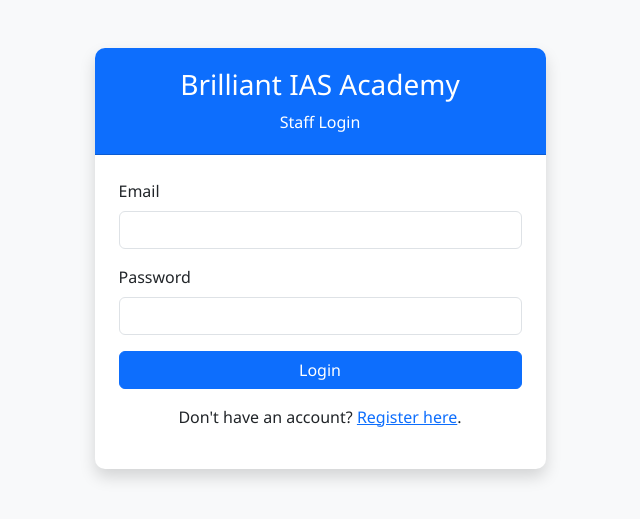
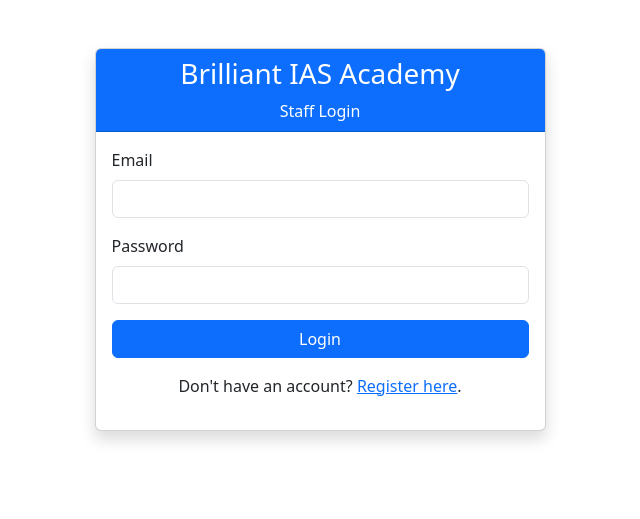
Before and after one commit to Aswin13072004/B-IAS-Question, a PHP site: page / in a window 1280 px wide. Shown: the top 519 px of the page, without its empty margins (320-960 px from the left). Run offline with PHP 8.4, Linux system fonts and the light colour scheme.

Commit message:
final changes done

```diff
--- a/assets/dashboard.css
+++ b/assets/dashboard.css
@@ -191,6 +191,9 @@
             margin: 0 auto 1rem;
             font-size: 1.5rem;
             color: white;
+        }
+        .bg-primary {
+            background: var(--gradient-primary);
         }
 
         .stats-icon.primary {
@@ -408,6 +411,9 @@
             border-color: var(--secondary-color);
             box-shadow: 0 0 0 3px rgba(59, 130, 246, 0.1);
         }
+        .text-success {
+            color:  var(--success-color) !important;
+        }
 
         /* Responsive Design */
         @media (max-width: 768px) {
--- a/assets/style.css
+++ /dev/null
@@ -1,97 +0,0 @@
-body {
-    background-color: #f8f9fa;
-    font-family: 'Segoe UI', Tahoma, Geneva, Verdana, sans-serif;
-}
-
-.card {
-    border-radius: 10px;
-    border: none;
-    transition: transform 0.2s;
-}
-
-.card:hover {
-    transform: translateY(-2px);
-}
-
-.card-header {
-    border-radius: 10px 10px 0 0 !important;
-    padding: 1.25rem 1.5rem;
-}
-
-.card-body {
-    padding: 1.5rem;
-}
-
-.btn-primary {
-    background-color: #0d6efd;
-    border-color: #0d6efd;
-}
-
-.btn-primary:hover {
-    background-color: #0b5ed7;
-    border-color: #0a58ca;
-}
-
-.btn-outline-primary:hover {
-    background-color: #0d6efd;
-    color: white;
-}
-
-.form-control:focus, .form-select:focus {
-    border-color: #86b7fe;
-    box-shadow: 0 0 0 0.25rem rgba(13, 110, 253, 0.25);
-}
-
-.invalid-feedback {
-    display: block;
-}
-
-.navbar {
-    box-shadow: 0 2px 4px rgba(0,0,0,.1);
-}
-
-.avatar-lg {
-    width: 80px;
-    height: 80px;
-}
-
-.table-hover tbody tr:hover {
-    background-color: rgba(13, 110, 253, 0.05);
-}
-
-.badge {
-    font-size: 0.85rem;
-    font-weight: 500;
-}
-
-.input-group-text {
-    min-width: 40px;
-    justify-content: center;
-}
-
-/* Responsive adjustments */
-@media (max-width: 768px) {
-    .card-body {
-        padding: 1.25rem;
-    }
-
-    .table-responsive {
-        overflow-x: auto;
-    }
-
-    .options-container li {
-        white-space: nowrap;
-        overflow: hidden;
-        text-overflow: ellipsis;
-    }
-}
-
-/* Animation for adding new questions */
-@keyframes fadeIn {
-    from { opacity: 0; transform: translateY(10px); }
-    to { opacity: 1; transform: translateY(0); }
-}
-
-#questionsTableBody tr {
-    animation: fadeIn 0.3s ease-out;
-}
--- a/public/manage_test.php
+++ b/public/manage_test.php
@@ -224,7 +224,7 @@ if($_SERVER['REQUEST_METHOD'] === 'POST' && isset($_SERVER['HTTP_X_REQUESTED_WIT
                         </div>
                     </div>
                     <div class="d-grid mt-3">
-                        <button type="submit" class="btn btn-primary">
+                        <button type="submit" class="btn btn-warning">
                             <i class="bi bi-plus-circle me-1"></i> Add Question
                         </button>
                     </div>
```
